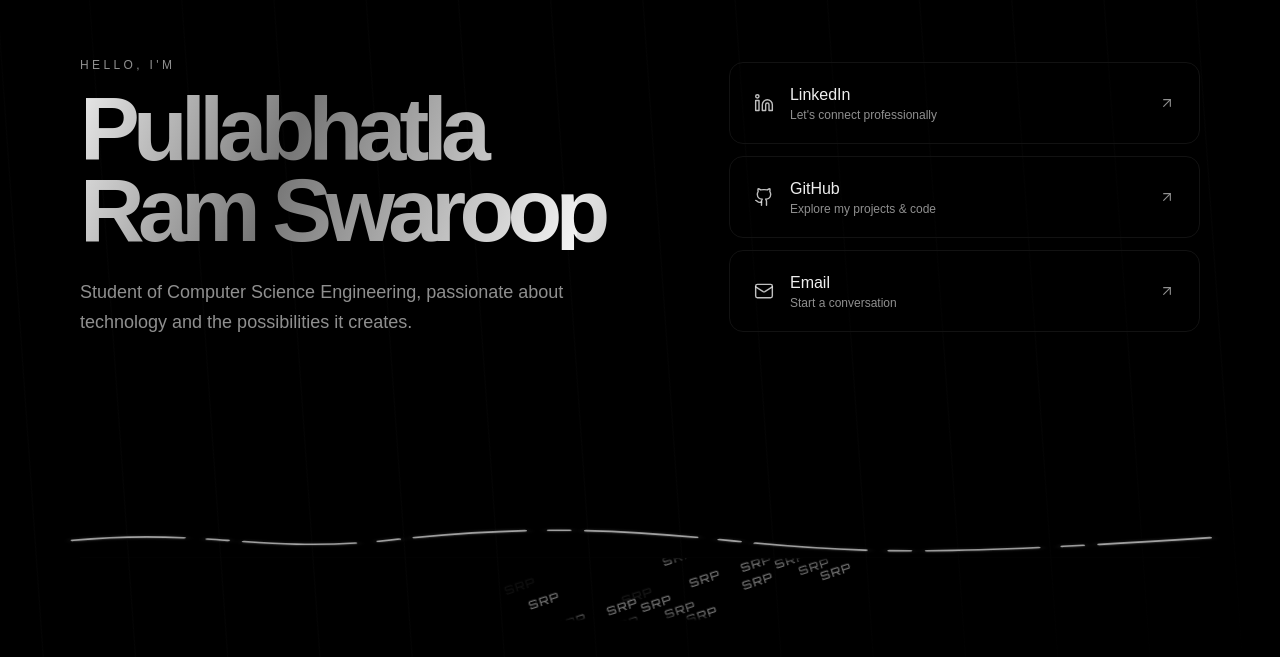
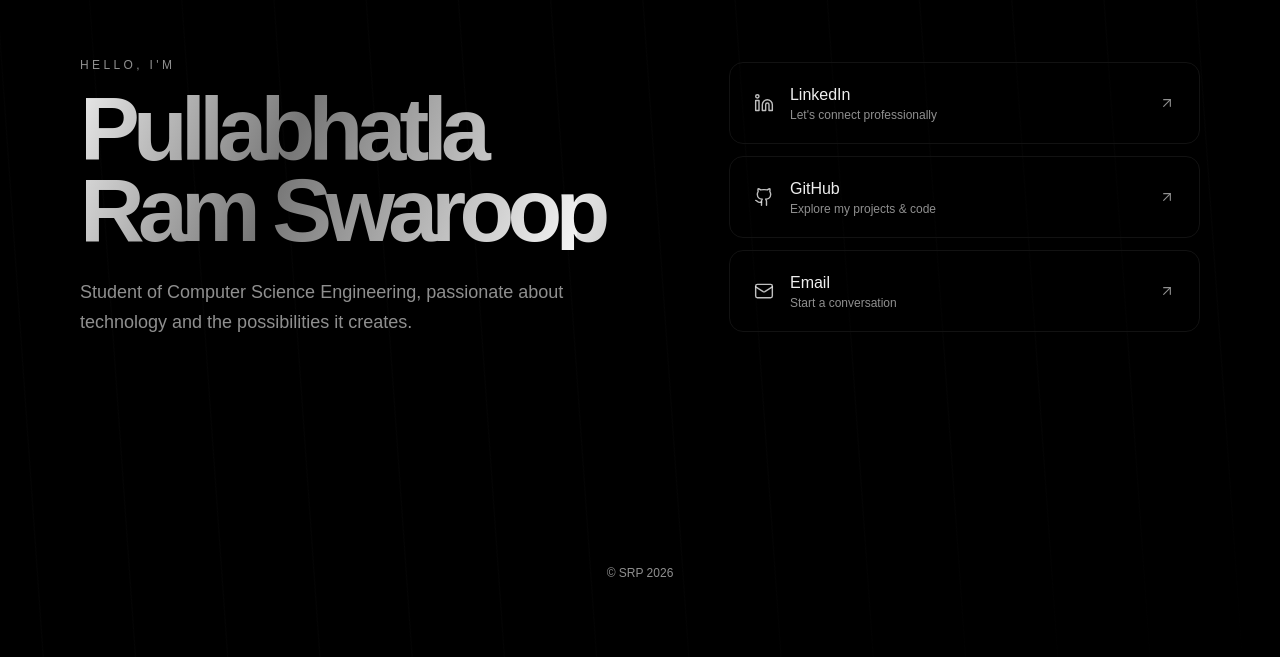
Before and after one commit to SwaroopSRP/portfolio-site, a Next.js app: page / in a window 1280 px wide. Shown: the part 143-800 px from the top of the page. Built offline with nearby package versions, Linux system fonts and the light colour scheme; a web font is replaced by a local one.

Commit message:
feat: simplify footer and update copyright year

```diff
--- a/app/page.tsx
+++ b/app/page.tsx
@@ -42,19 +42,8 @@ export default function Portfolio() {
           </div>
         </section>
 
-        <footer className="relative flex min-h-0 shrink-0 flex-col justify-end pt-4 sm:pt-6">
-          <div className="footer-curve" aria-hidden="true">
-            <svg viewBox="0 0 1200 100" preserveAspectRatio="none">
-              <path className="footer-worm" d="M-20 52 C130 4 190 92 330 48 S560 8 700 50 S930 94 1220 38" />
-            </svg>
-          </div>
-          <div className="srp-rain" aria-hidden="true">
-            {Array.from({ length: 9 }, (_, row) => (
-              <div className="srp-rain-row" key={row} style={{ '--row': row } as React.CSSProperties}>
-                {Array.from({ length: 10 }, (_, column) => <span key={column}>SRP</span>)}
-              </div>
-            ))}
-          </div>
+        <footer className="flex shrink-0 items-center justify-center pt-4 text-xs text-muted-foreground sm:pt-6">
+          <p>{'© SRP 2026'}</p>
         </footer>
       </div>
     </main>
```
